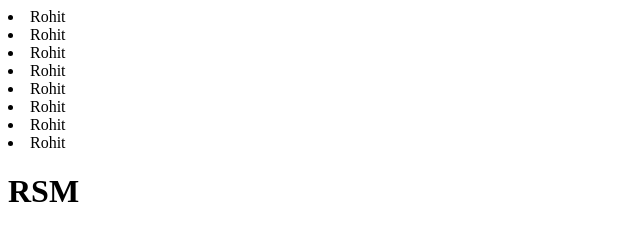
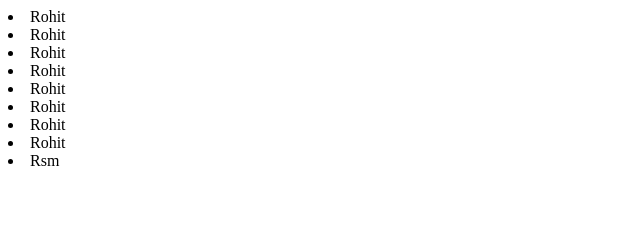
Before and after one commit to Rohitmali9421/Demo, a plain HTML site: page index.html in a window 1280 px wide. Shown: the whole page, without its empty margins (0-640 px from the left). Drawn offline with Linux system fonts and the light colour scheme.

Commit message:
Revert "Rsm added"
This reverts commit f8f139f1c05b90e5d1f635f1204813fdba063d69.

```diff
--- a/index.html
+++ b/index.html
@@ -15,7 +15,8 @@
     <li>Rohit</li>
     <li>Rohit</li>
     <li>Rohit</li>
-    <h1>RSM</h1>
+    <li>Rsm</li>
+
     <script src="app.js"></script>
 </body>
 </html>
```
